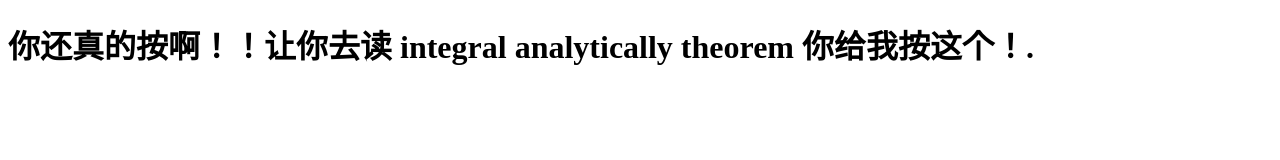
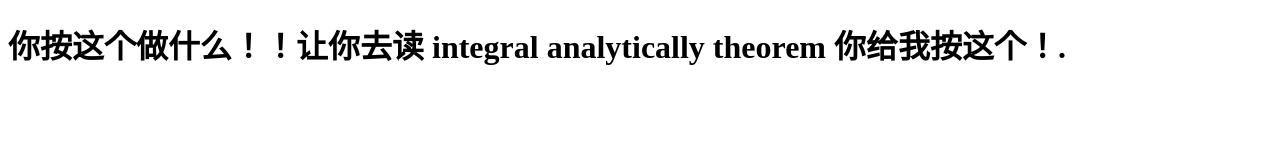
Before and after one commit to taytianle1204-png/my_website, a plain HTML site: page index2.html in a window 1280 px wide. Drawn offline with Linux system fonts and the light colour scheme.

Commit message:
Update index2.html

```diff
--- a/index2.html
+++ b/index2.html
@@ -3,7 +3,7 @@
 
 <body>
     <h1>
-        你还真的按啊！！让你去读 integral analytically theorem 你给我按这个！.
+        你按这个做什么！！让你去读 integral analytically theorem 你给我按这个！.
     </h1>
 </body>
 
```
